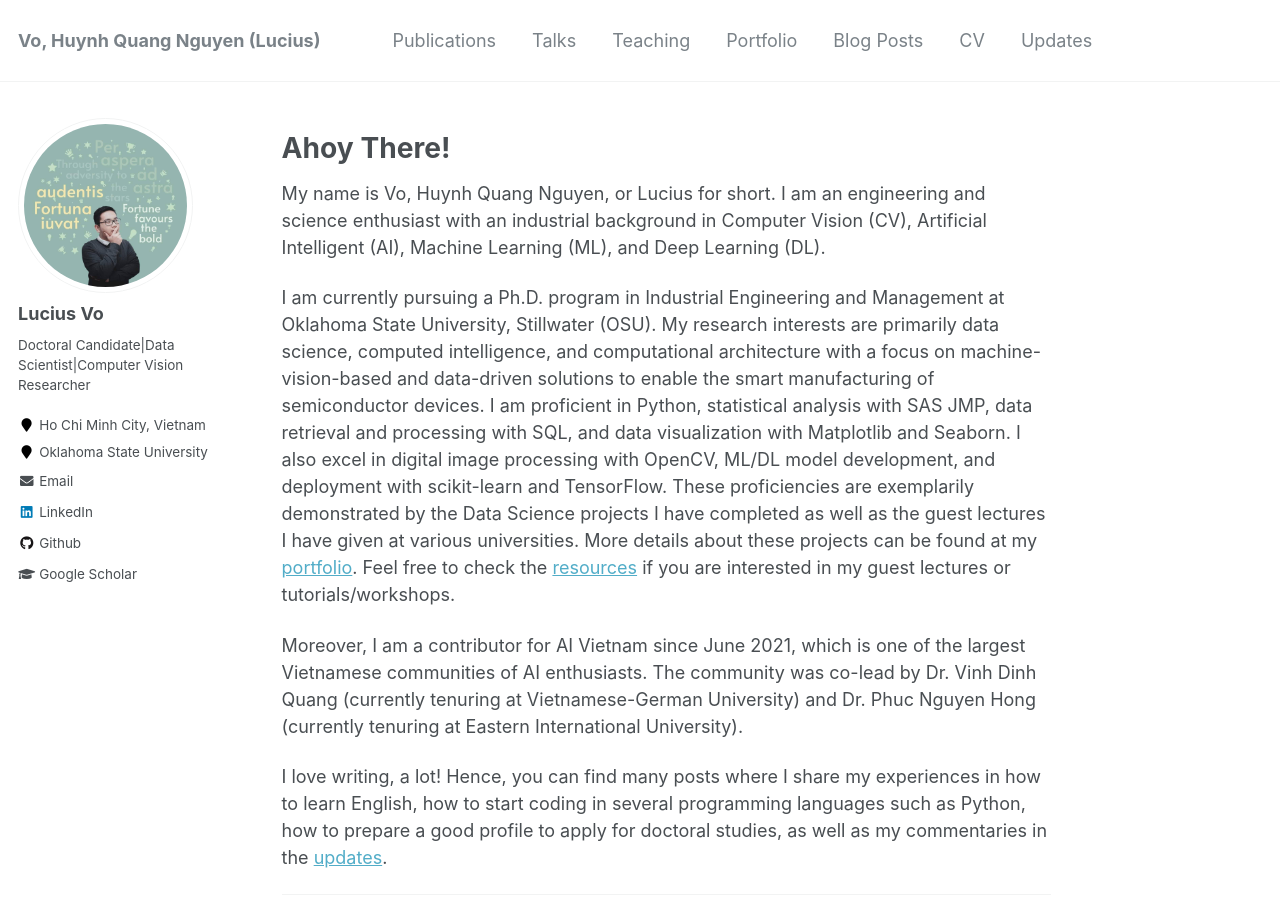
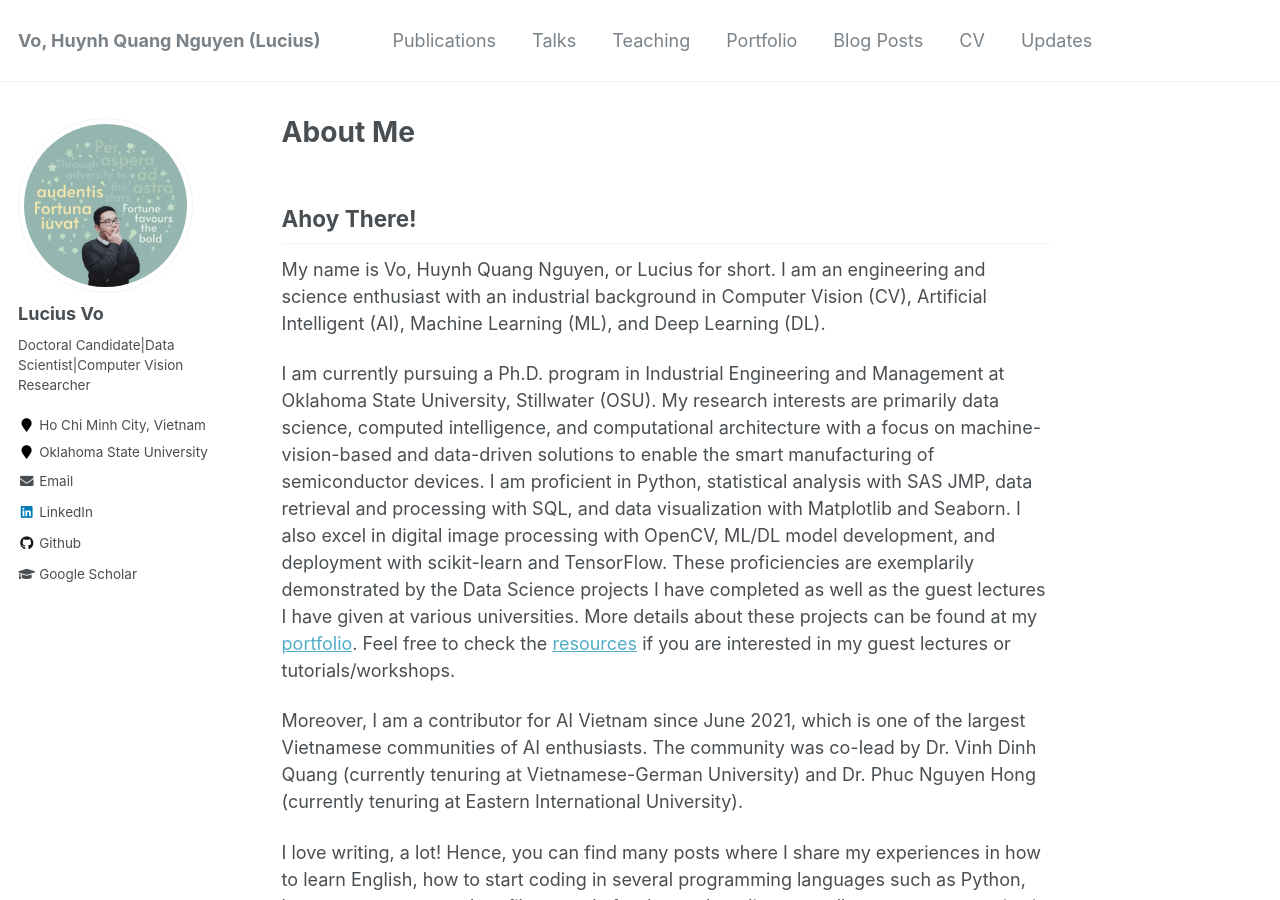
Before and after one commit to vohuynhquangnguyen/vohuynhquangnguyen.github.io, a Jekyll site: the page built from _pages/about.md, in a window 1280 px wide and 900 px high. Built offline with Jekyll 4.4.1, drawn with Linux system fonts in a browser that asks for light colours.

Commit message:
Update about.md

```diff
--- a/_pages/about.md
+++ b/_pages/about.md
@@ -1,6 +1,6 @@
 ---
 permalink: /
-title: ""
+title: "About Me"
 excerpt: "About Me"
 author_profile: true
 redirect_from:
@@ -8,7 +8,7 @@ redirect_from:
   - /about.html
 ---
 
-# Ahoy There!
+## Ahoy There!
 My name is Vo, Huynh Quang Nguyen, or Lucius for short. I am an engineering and science enthusiast with an industrial background in Computer Vision (CV), Artificial Intelligent (AI), Machine Learning (ML), and Deep Learning (DL).
 
 I am currently pursuing a Ph.D. program in Industrial Engineering and Management at Oklahoma State University, Stillwater (OSU). My research interests are primarily data science, computed intelligence, and computational architecture with a focus on machine-vision-based and data-driven solutions to enable the smart manufacturing of semiconductor devices. I am proficient in Python, statistical analysis with SAS JMP, data retrieval and processing with SQL, and data visualization with Matplotlib and Seaborn. I also excel in digital image processing with OpenCV, ML/DL model development, and deployment with scikit-learn and TensorFlow. These proficiencies are exemplarily demonstrated by the Data Science projects I have completed as well as the guest lectures I have given at various universities. More details about these projects can be found at my <a href = "/pages/portfolio">portfolio</a>. Feel free to check the <a href = "/pages/resources">resources</a> if you are interested in my guest lectures or tutorials/workshops.
@@ -19,7 +19,7 @@ I love writing, a lot! Hence, you can find many posts where I share my experienc
 
 ***
 
-# My Prior Life!
+## My Prior Life!
 From April 2021 to December 2022, I worked at Intel Products Vietnam, which is an assembly/test manufacturing site belonging to Intel Corp located in Vietnam. My work at Intel Products Vietnam primarily comprised: (1) the development and deployment of automated inspection solutions for downstream processes; (2) mentoring programming and ML methods for aspiring engineers as an associate of both Intel AI and Intel Image Analytics Centers of Excellence. Additionally, I was a member of Intel NextGen (Vietnam branch), which is an initiative to streamline and enhance the integration experience of new hires.
 
 Before joining Intel Products Vietnam, I had the blessing to join First Solar Vietnam from November 2020 to April 2021 as an engineering trainee to work on a project in commonality analysis for defects generated by laser scribing processes on thin-film solar panels.
@@ -28,5 +28,5 @@ Before working at Intel Products Vietnam and First Solar Vietnam, I received my
 
 ***
 
-# My Prior prior Life!
+## My Prior prior Life!
 Before starting my M.Sc. at Aalto University in Autumn 2018, I went to Helsinki Metropolia University of Applied Science, Finland where I did my bachelor's in Electronics. As an undergraduate student, I did some research in wireless sensor networks under Dr. Matti Fisher (currently retired).
```
